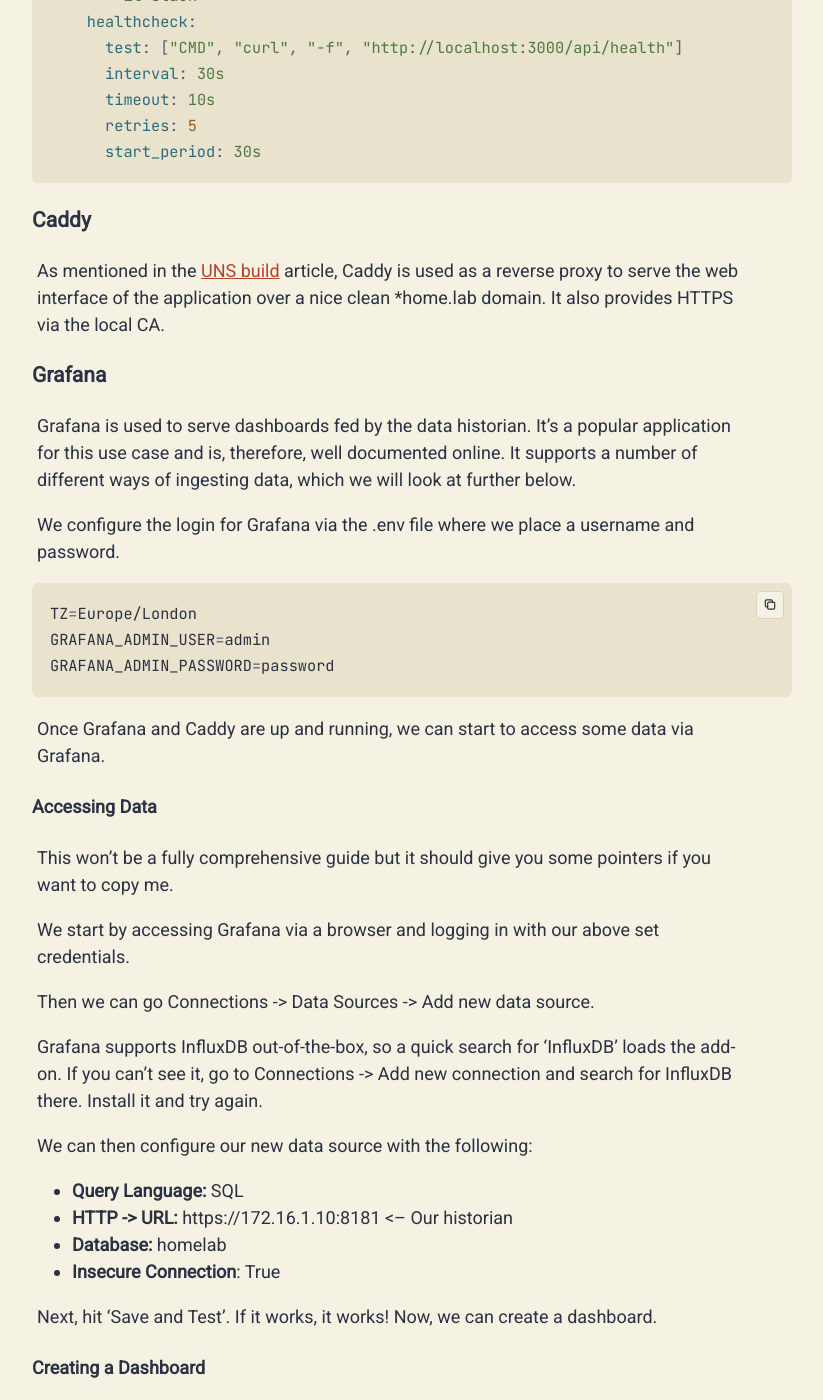
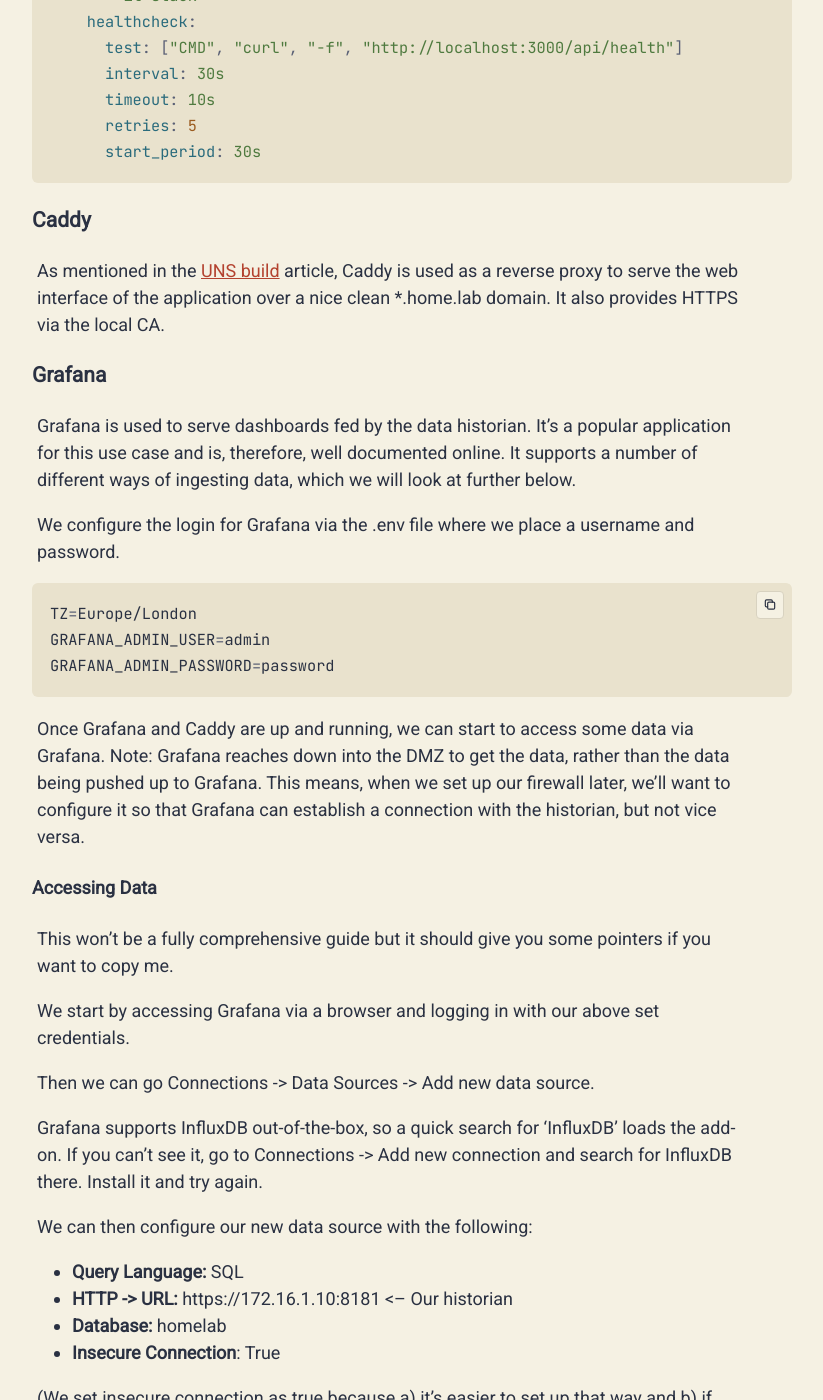
Before and after one commit to chrisdinozzi/chrisdinozzi.github.io, a Jekyll site: the page built from _posts/2026-09-09-ot-lab-build-it.md, in a window 1280 px wide and 1400 px high, scrolled down 2150 px. Shown: the whole window, without its empty margins (228-1051 px from the left). Built offline with Jekyll 4.4.1, drawn with Linux system fonts in a browser that asks for light colours; some of the changed text lies outside the part shown.

Commit message:
final edits to article

````diff
--- a/_posts/2026-09-09-ot-lab-build-it.md
+++ b/_posts/2026-09-09-ot-lab-build-it.md
@@ -85,7 +85,7 @@
 ```
 
 ### Caddy
-As mentioned in the [UNS build](https://cdino.net/blog/2026/ot-lab-build-uns) article, Caddy is used as a reverse proxy to serve the web interface of the application over a nice clean \*home.lab domain. It also provides HTTPS via the local CA.
+As mentioned in the [UNS build](https://cdino.net/blog/2026/ot-lab-build-uns) article, Caddy is used as a reverse proxy to serve the web interface of the application over a nice clean \*.home.lab domain. It also provides HTTPS via the local CA.
 
 ### Grafana
 Grafana is used to serve dashboards fed by the data historian. It's a popular application for this use case and is, therefore, well documented online. It supports a number of different ways of ingesting data, which we will look at further below.
@@ -98,7 +98,7 @@
 GRAFANA_ADMIN_PASSWORD=password
 ```
 
-Once Grafana and Caddy are up and running, we can start to access some data via Grafana.
+Once Grafana and Caddy are up and running, we can start to access some data via Grafana. Note: Grafana reaches down into the DMZ to get the data, rather than the data being pushed up to Grafana. This means, when we set up our firewall later, we'll want to configure it so that Grafana can establish a connection with the historian, but not vice versa.
 
 #### Accessing Data
 This won't be a fully comprehensive guide but it should give you some pointers if you want to copy me.
@@ -115,6 +115,8 @@
 - **Database:** homelab
 - **Insecure Connection**: True
 
+(We set insecure connection as true because a) it's easier to set up that way and b) if gives us more attack vectors to play with in the future!)
+
 Next, hit 'Save and Test'. If it works, it works! Now, we can create a dashboard.
 
 #### Creating a Dashboard
````
Also changed, not shown: other parts of _posts/2026-09-09-ot-lab-build-it.md (+2 -2 lines).
